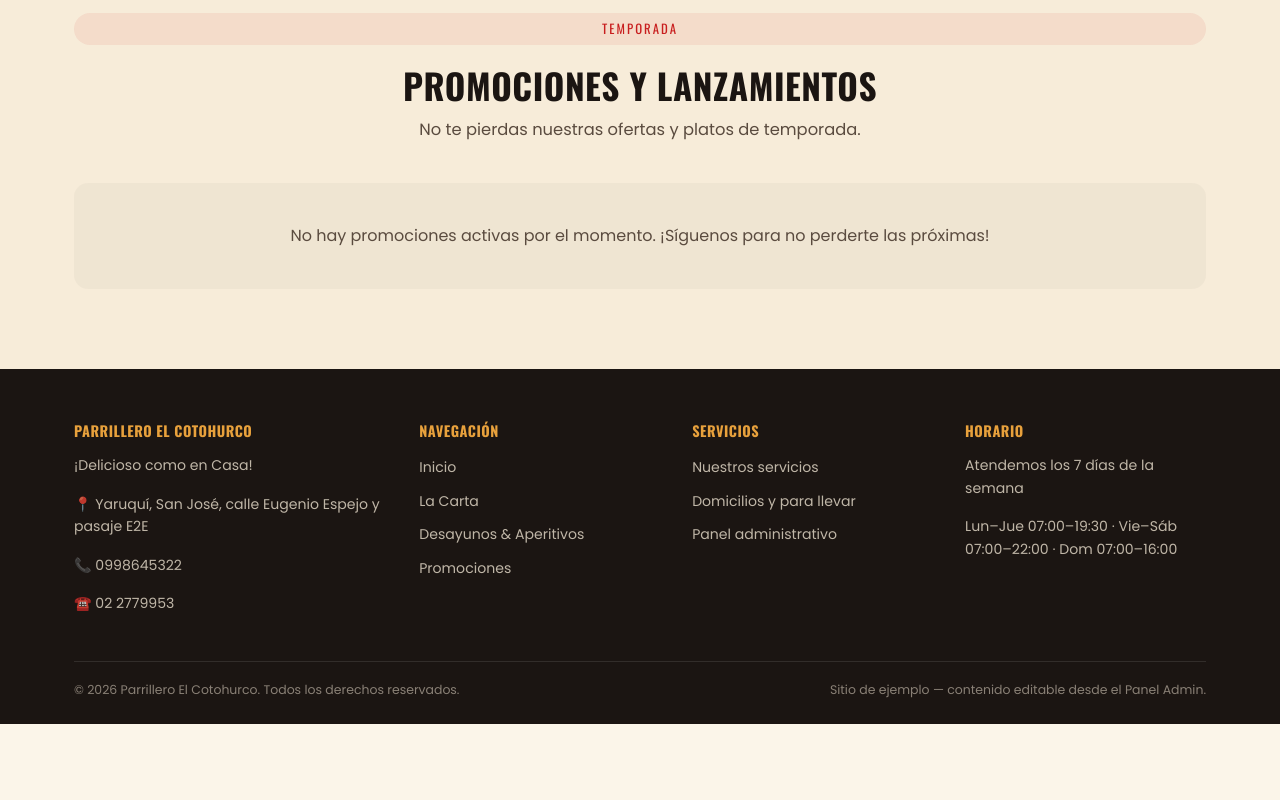
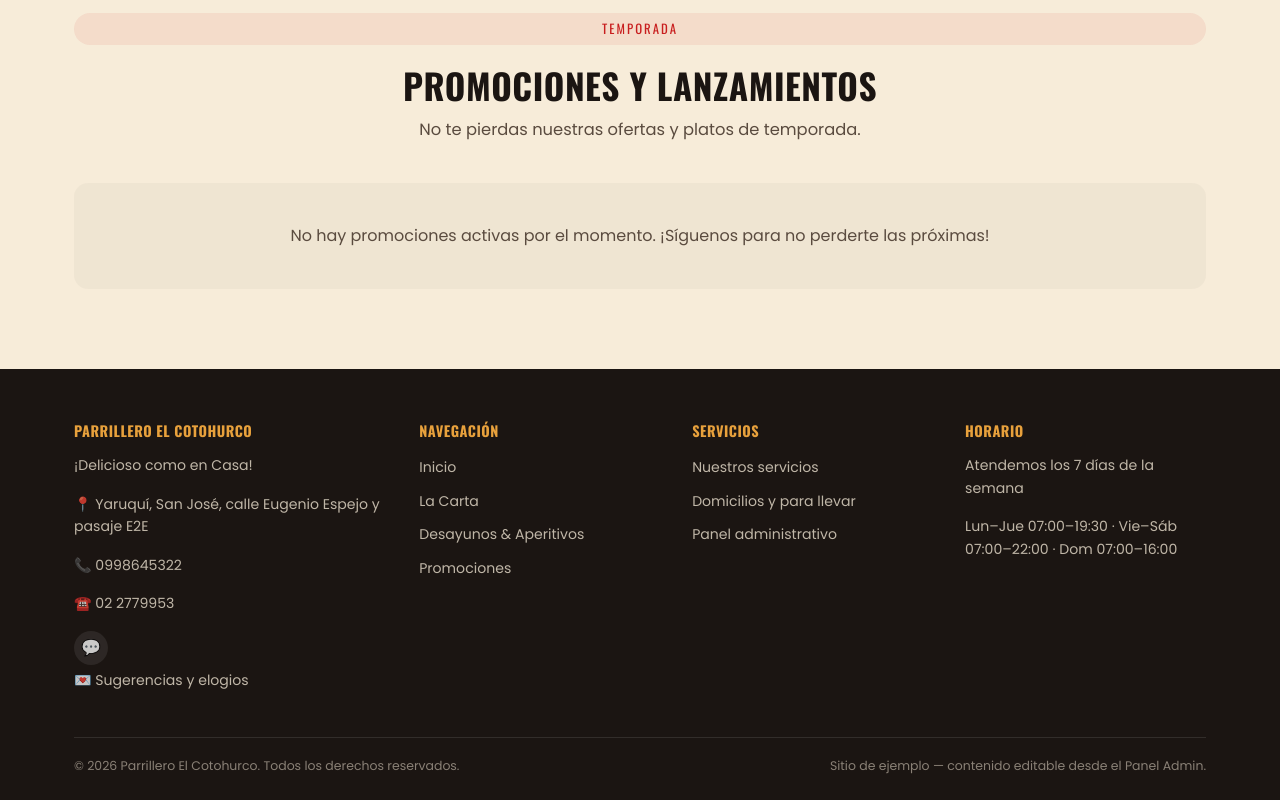
Before and after one commit to jhoncalva016-cell/Parrillero-cotohurco, a website: page index.html in a window 1280 px wide. Shown: the part 2970-3770 px from the top of the page. Before the commit the page ends 3694 px from the top, so only its background shows below. Drawn offline with nearby package versions, Linux system fonts and the light colour scheme.

Commit message:
Add files via upload

```diff
--- a/css/style.css
+++ b/css/style.css
@@ -601,6 +601,28 @@ p{margin:0 0 1rem;}
 .footer-grid p, .footer-grid a{font-size:.88rem;color:rgba(247,236,217,0.75);}
 .footer-grid ul li{margin-bottom:8px;}
 .footer-grid a:hover{color:var(--color-gold);}
+.social-icons{
+  display:flex;
+  gap:10px;
+  margin:10px 0 4px;
+}
+.social-icons a{
+  width:34px;
+  height:34px;
+  border-radius:50%;
+  background:rgba(255,255,255,0.08);
+  display:flex;
+  align-items:center;
+  justify-content:center;
+  font-size:1rem;
+  text-decoration:none;
+  transition:background .15s ease, transform .15s ease, color .15s ease;
+}
+.social-icons a:hover{
+  background:var(--color-ember);
+  transform:translateY(-2px);
+  color:#fff;
+}
 .footer-bottom{
   border-top:1px solid rgba(255,255,255,0.1);
   padding-top:18px;
--- a/index.html
+++ b/index.html
@@ -108,6 +108,13 @@
         <p class="addr-row"><a href="#" data-map-link target="_blank" rel="noopener">📍 <span data-footer-address>Dirección</span></a></p>
         <p><a href="#" data-phone-link>📞 <span data-footer-phone>Teléfono</span></a></p>
         <p><a href="#" data-phone2-link>☎️ <span data-footer-phone2>Convencional</span></a></p>
+        <div class="social-icons" data-social-icons>
+          <a href="#" data-social="whatsapp" target="_blank" rel="noopener" title="WhatsApp">💬</a>
+          <a href="#" data-social="facebook" target="_blank" rel="noopener" title="Facebook">📘</a>
+          <a href="#" data-social="instagram" target="_blank" rel="noopener" title="Instagram">📸</a>
+          <a href="#" data-social="tiktok" target="_blank" rel="noopener" title="TikTok">🎵</a>
+        </div>
+        <p><a href="#" data-feedback-link target="_blank" rel="noopener">💌 Sugerencias y elogios</a></p>
       </div>
       <div>
         <h4>Navegación</h4>
--- a/js/data.js
+++ b/js/data.js
@@ -36,6 +36,8 @@ const DEFAULT_DATA = {
     hoursNote: "Atendemos los 7 días de la semana",
     facebook: "",
     instagram: "",
+    tiktok: "",
+    feedbackUrl: "",
     reservationUrl: "",
     orderUrl: "",
     heroImage: "",
--- a/js/main.js
+++ b/js/main.js
@@ -104,6 +104,46 @@ function renderFooterInfo(data) {
           ? "https://www.google.com/maps/search/?api=1&query=" + encodeURIComponent(r.address)
           : "#");
   });
+
+  const socialLinks = {
+    whatsapp: toWhatsAppLink(r.whatsapp, "Hola, quisiera más información."),
+    facebook: r.facebook || "",
+    instagram: r.instagram || "",
+    tiktok: r.tiktok || ""
+  };
+  document.querySelectorAll("[data-social]").forEach(a => {
+    const url = socialLinks[a.dataset.social];
+    if (url) {
+      a.href = url;
+      a.style.display = "";
+    } else {
+      a.style.display = "none";
+    }
+  });
+  const anySocial = Object.values(socialLinks).some(Boolean);
+  document.querySelectorAll("[data-social-icons]").forEach(wrap => {
+    wrap.style.display = anySocial ? "" : "none";
+  });
+
+  document.querySelectorAll("[data-feedback-link]").forEach(a => {
+    const url = r.feedbackUrl || toWhatsAppLink(r.whatsapp, "Hola, quiero dejar una sugerencia o un elogio para el restaurante.");
+    const wrap = a.closest("p");
+    if (url) {
+      a.href = url;
+      if (wrap) wrap.style.display = "";
+    } else if (wrap) {
+      wrap.style.display = "none";
+    }
+  });
+}
+
+function toWhatsAppLink(rawPhone, presetText) {
+  const digits = (rawPhone || "").replace(/\D/g, "");
+  if (!digits) return "";
+  const intl = digits.startsWith("0") ? "593" + digits.slice(1) : digits;
+  let url = "https://wa.me/" + intl;
+  if (presetText) url += "?text=" + encodeURIComponent(presetText);
+  return url;
 }
 
 /* ---------------- SERVICIOS ---------------- */
```
Also changed, not shown: admin.html (+8 -2 lines), carta.html (+7 -0 lines), desayunos.html (+7 -0 lines), domicilios.html (+7 -0 lines), promociones.html (+7 -0 lines), servicios.html (+7 -0 lines).
